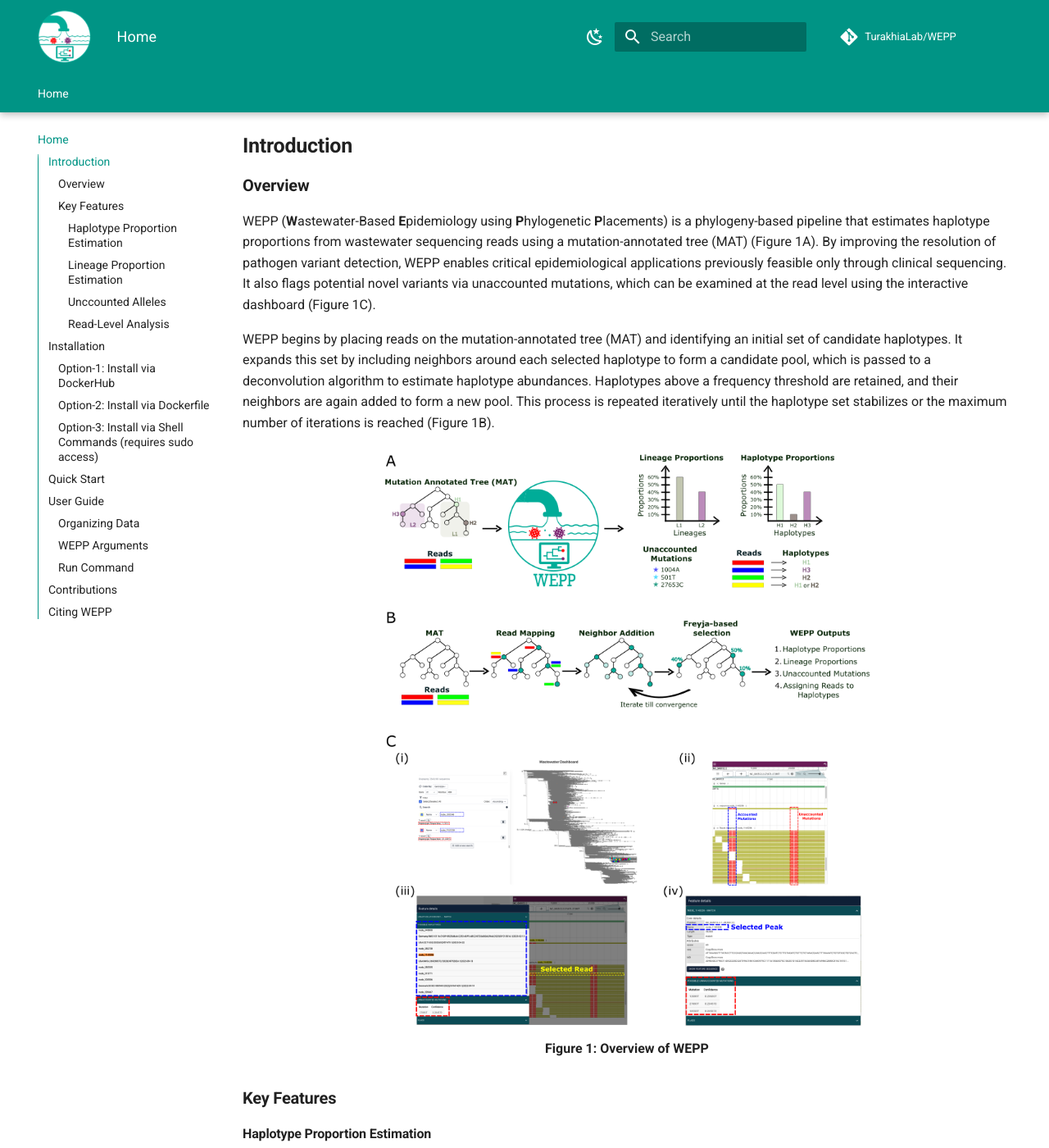
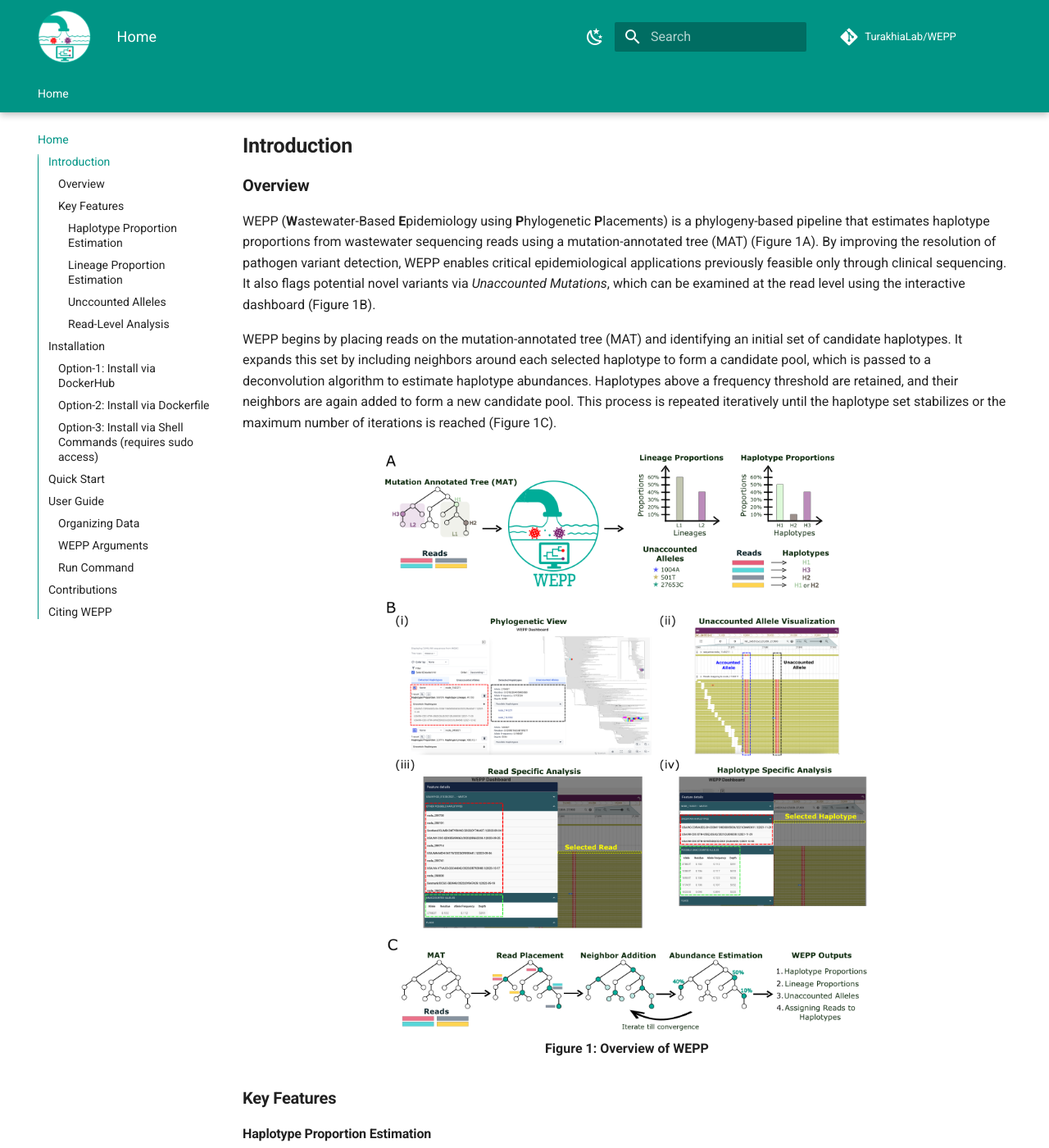
Before and after one commit to TurakhiaLab/WEPP, an MkDocs documentation site: the page built from docs/index.md, in a window 1280 px wide and 1400 px high, scrolled down 482 px. Shown: the whole window at 82% size. Built offline with MkDocs 1.6.1 and Material for MkDocs 9.7.7, drawn with Linux system fonts in a browser that asks for light colours; comment, search, counter and statistics services are not loaded; some of the changed text lies outside the part shown.

```diff
--- a/docs/index.md
+++ b/docs/index.md
@@ -5,9 +5,9 @@
 
 ## <b>Introduction</b>
 ### <b>Overview</b><a name="overview"></a>
-WEPP (**W**astewater-Based **E**pidemiology using **P**hylogenetic **P**lacements) is a phylogeny-based pipeline that estimates haplotype proportions from wastewater sequencing reads using a mutation-annotated tree (MAT) (Figure 1A). By improving the resolution of pathogen variant detection, WEPP enables critical epidemiological applications previously feasible only through clinical sequencing. It also flags potential novel variants via unaccounted mutations, which can be examined at the read level using the interactive dashboard (Figure 1C).
+WEPP (**W**astewater-Based **E**pidemiology using **P**hylogenetic **P**lacements) is a phylogeny-based pipeline that estimates haplotype proportions from wastewater sequencing reads using a mutation-annotated tree (MAT) (Figure 1A). By improving the resolution of pathogen variant detection, WEPP enables critical epidemiological applications previously feasible only through clinical sequencing. It also flags potential novel variants via *Unaccounted Mutations*, which can be examined at the read level using the interactive dashboard (Figure 1B).
 
-WEPP begins by placing reads on the mutation-annotated tree (MAT) and identifying an initial set of candidate haplotypes. It expands this set by including neighbors around each selected haplotype to form a candidate pool, which is passed to a deconvolution algorithm to estimate haplotype abundances. Haplotypes above a frequency threshold are retained, and their neighbors are again added to form a new pool. This process is repeated iteratively until the haplotype set stabilizes or the maximum number of iterations is reached (Figure 1B).
+WEPP begins by placing reads on the mutation-annotated tree (MAT) and identifying an initial set of candidate haplotypes. It expands this set by including neighbors around each selected haplotype to form a candidate pool, which is passed to a deconvolution algorithm to estimate haplotype abundances. Haplotypes above a frequency threshold are retained, and their neighbors are again added to form a new candidate pool. This process is repeated iteratively until the haplotype set stabilizes or the maximum number of iterations is reached (Figure 1C).
 
 
 <div align="center">
```
Also changed, not shown: other parts of docs/index.md (+3 -3 lines), README.md (+2 -2 lines), docs/images/WEPP_Overview.png, docs/images/WEPP_icon_tab.png (added).
